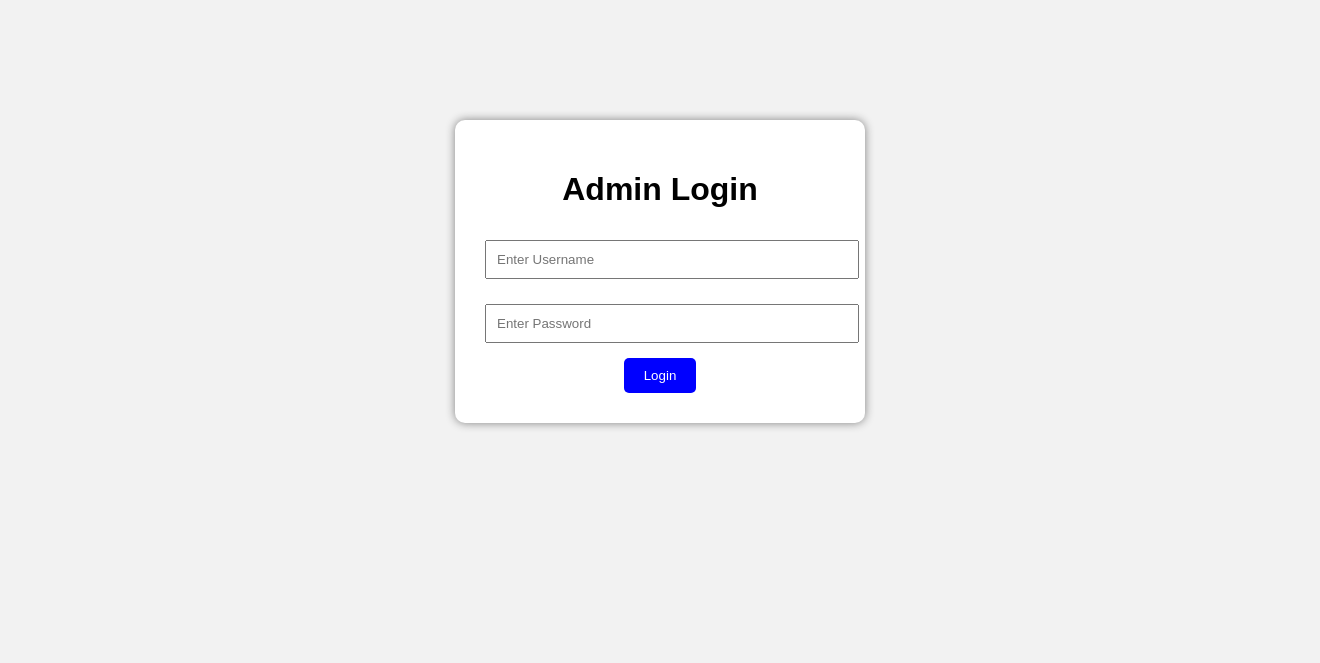
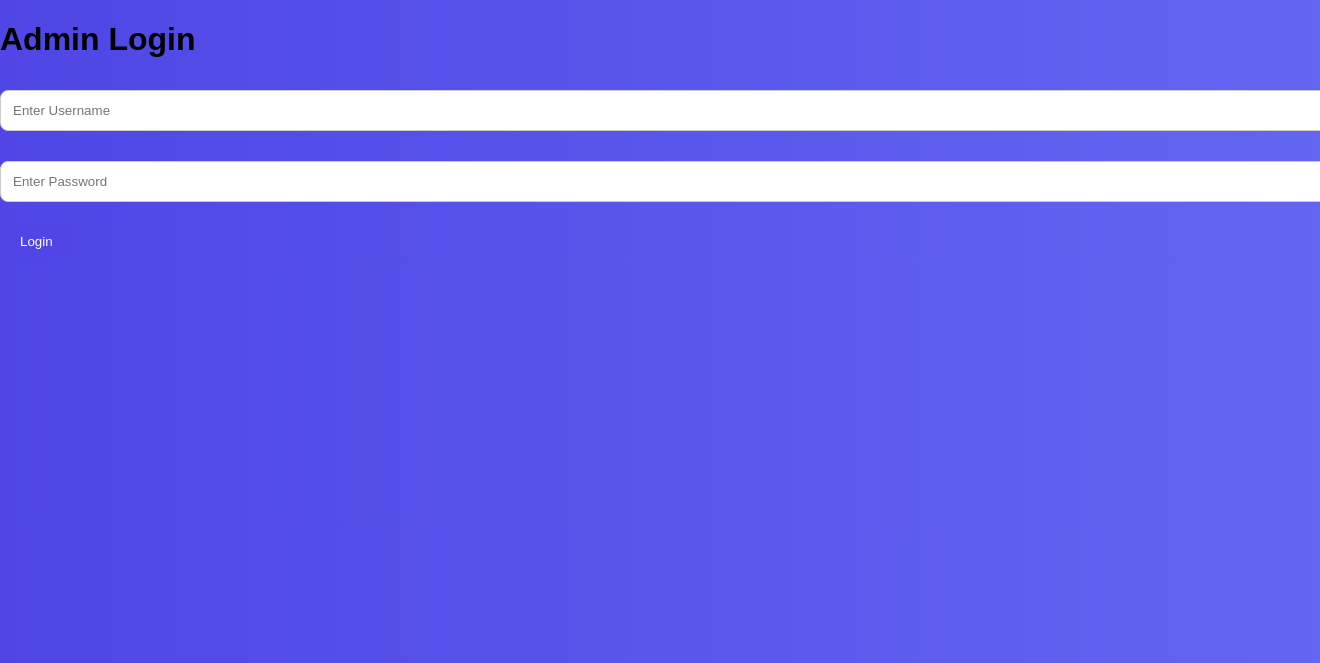
Before and after one commit to shoryadevraj/Python-Portfolio-Management, a Flask app: page /login in a window 1320 px wide; the page is wider, and only the part inside the window is pictured. Shown: the top 663 px of that part. Run offline with Flask 3, Linux system fonts and the light colour scheme.

Commit message:
Refactor CSS styles for layout and design improvements

```diff
--- a/static/style.css
+++ b/static/style.css
@@ -1,86 +1,111 @@
 body{
 
-font-family: Arial;
-background-color: #f2f2f2;
+font-family: Arial, sans-serif;
 margin: 0;
 padding: 0;
+background: linear-gradient(to right, #4f46e5, #6366f1);
 
 }
 
-.login-box{
+.navbar{
 
-width: 350px;
-margin: auto;
-margin-top: 120px;
 background: white;
-padding: 30px;
-border-radius: 10px;
-box-shadow: 0px 0px 10px gray;
-text-align: center;
+padding: 15px 40px;
+display: flex;
+justify-content: space-between;
+align-items: center;
 
 }
 
-.dashboard{
+.logo{
 
-width: 400px;
-margin: auto;
-margin-top: 100px;
+font-size: 28px;
+font-weight: bold;
+color: #4f46e5;
+
+}
+
+.nav-btn{
+
+background: #4f46e5;
+color: white;
+padding: 10px 20px;
+border-radius: 8px;
+text-decoration: none;
+
+}
+
+.hero{
+
 text-align: center;
+padding: 100px;
+color: white;
+
+}
+
+.hero h1{
+
+font-size: 60px;
+
+}
+
+.hero p{
+
+font-size: 22px;
+
+}
+
+.hero button{
+
+padding: 15px 30px;
+font-size: 18px;
+background: white;
+color: #4f46e5;
+border: none;
+border-radius: 10px;
+cursor: pointer;
 
 }
 
 .container{
 
-width: 600px;
+width: 70%;
 margin: auto;
+margin-top: 30px;
 background: white;
-padding: 20px;
-margin-top: 30px;
-border-radius: 10px;
-
-}
-
-.card{
-
-width: 700px;
-margin: auto;
-background: white;
-padding: 20px;
-margin-top: 20px;
-border-radius: 10px;
-box-shadow: 0px 0px 5px gray;
-
-}
-
-.title{
-
-text-align: center;
-margin-top: 20px;
+padding: 30px;
+border-radius: 15px;
 
 }
 
 input, textarea{
 
 width: 100%;
-padding: 10px;
+padding: 12px;
 margin-top: 10px;
-margin-bottom: 15px;
+margin-bottom: 20px;
+border-radius: 8px;
+border: 1px solid #ccc;
 
 }
 
 button{
 
-padding: 10px 20px;
-background: blue;
+background: #4f46e5;
 color: white;
+padding: 12px 20px;
 border: none;
-border-radius: 5px;
+border-radius: 8px;
 cursor: pointer;
+margin-right: 10px;
 
 }
 
-button:hover{
+.card{
 
-background: darkblue;
+background: #f9f9f9;
+padding: 20px;
+margin-top: 20px;
+border-radius: 10px;
 
 }
```
